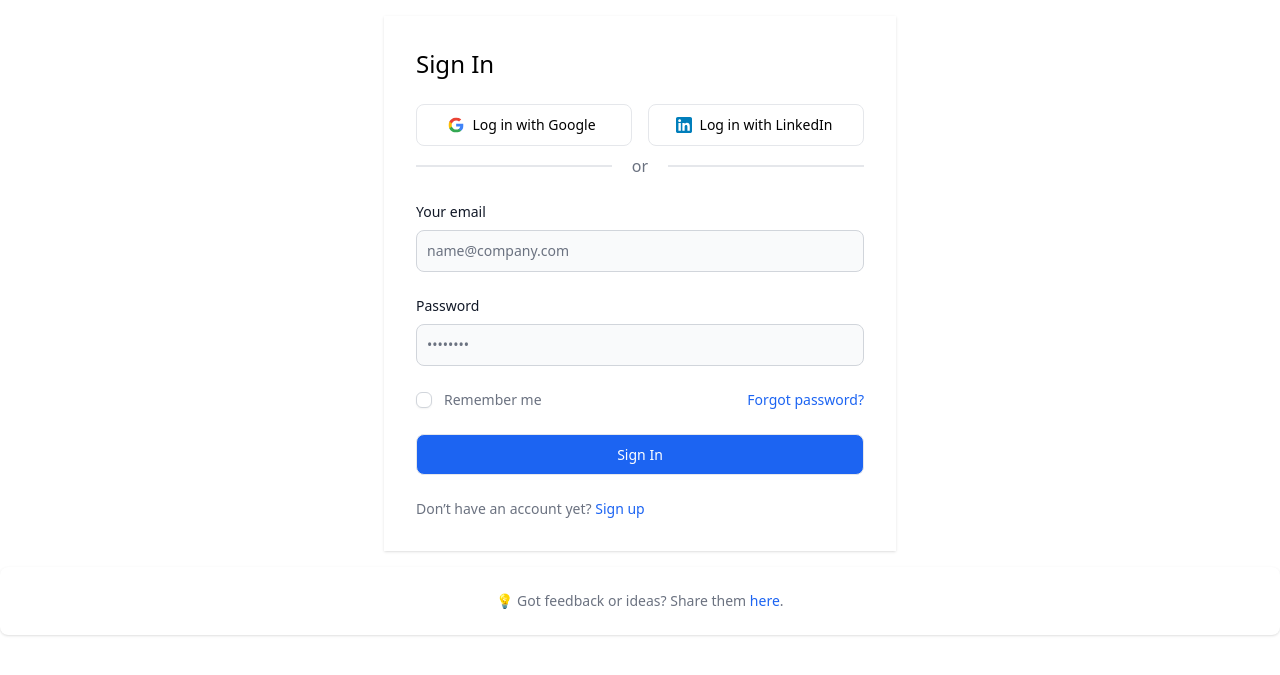
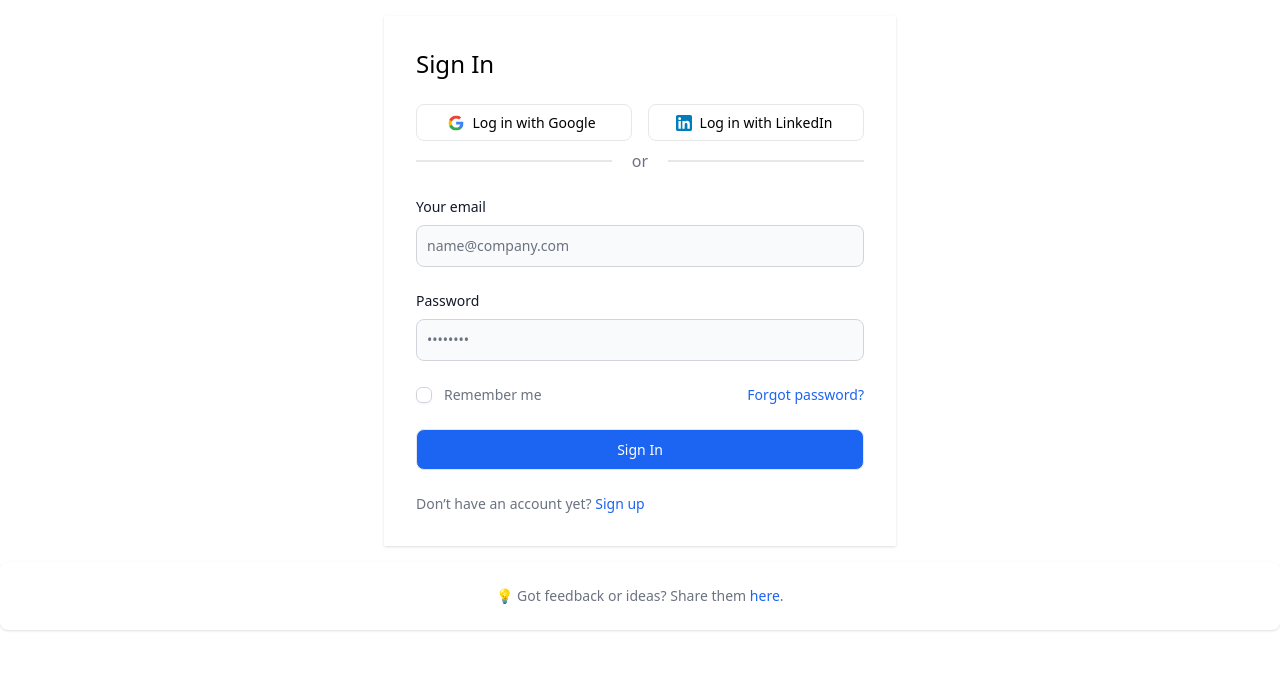
Before and after one commit to corradio/polynomial, a Django app: page /accounts/login/ in a window 1280 px wide. Shown: the part 61-736 px from the top of the page. Run offline with Django 4.2, Linux system fonts and the light colour scheme; style sheets or scripts are compiled from the project's sources; parts of the project's set-up code (start-up, migrations or seed data) failed here and were passed over; some libraries are stand-ins or nearby versions.

Commit message:
Social login skips confirmation step, causing restyling of buttons. Added signal to autoconnect social when email is verified

```diff
--- a/mainapp/apps.py
+++ b/mainapp/apps.py
@@ -4,3 +4,6 @@ from django.apps import AppConfig
 class MainappConfig(AppConfig):
     default_auto_field = "django.db.models.BigAutoField"
     name = "mainapp"
+
+    def ready(self):
+        import mainapp.signals
--- a/styles/src/styles.css
+++ b/styles/src/styles.css
@@ -16,7 +16,7 @@
     @apply text-blue-600 no-underline hover:underline;
   }
   /* forms */
-  input[type='submit'], button[type='submit'], button.primaryAction, .btn {
+  input[type='submit'], button[type='submit'], input[type='button'], button.primaryAction, .btn {
     /* note button.primaryAction is used in django-allauth */
     @apply no-underline hover:no-underline
       text-black font-medium text-sm px-4 py-2
@@ -25,7 +25,7 @@
     line-height: initial;
   }
   /* CTA */
-  input[type='submit'], button[type='submit'], button.primaryAction, .btn.cta {
+  input[type='submit'], button.primaryAction, .btn.cta {
     @apply
       text-white
       focus:ring-4 focus:ring-blue-300 focus:outline-none
@@ -35,10 +35,6 @@
   input:disabled {
     @apply
       disabled:bg-slate-50 disabled:text-slate-500 disabled:border-slate-200 disabled:shadow-none;
-  }
-  input[type='button'] {
-    @apply
-      py-1 px-2 rounded border border-gray-300 hover:bg-gray-100;
   }
   form > div > label, form > p > label {
     @apply block mb-2 text-sm font-medium text-gray-900;
--- a/templates/socialaccount/snippets/provider_list.html
+++ b/templates/socialaccount/snippets/provider_list.html
@@ -14,10 +14,9 @@
 {% endfor %}
 {% endif %}
 <li class="w-full">
-  <a
-    class="btn w-full text-sm px-5 py-2.5 text-center inline-flex items-center justify-center socialaccount_provider {{provider.id}}"
-    href="{% provider_login_url provider.id process=process scope=scope auth_params=auth_params %}"
-  >
+  <form action="{% provider_login_url provider.id process=process scope=scope auth_params=auth_params %}" method="post">
+    {% csrf_token %}
+    <button type="submit" class="btn w-full text-sm px-5 py-2.5 text-center inline-flex items-center justify-center socialaccount_provider {{provider.id}}">
       {% if provider.id == 'google' %}
       <svg class="w-4 h-4 mr-2 -ml-1" viewBox="0 0 21 20" fill="none" xmlns="http://www.w3.org/2000/svg">
         <g clip-path="url(#clip0_13183_10121)"><path d="M20.3081 10.2303C20.3081 9.55056 20.253 8.86711 20.1354 8.19836H10.7031V12.0492H16.1046C15.8804 13.2911 15.1602 14.3898 14.1057 15.0879V17.5866H17.3282C19.2205 15.8449 20.3081 13.2728 20.3081 10.2303Z" fill="#3F83F8"></path><path d="M10.7019 20.0006C13.3989 20.0006 15.6734 19.1151 17.3306 17.5865L14.1081 15.0879C13.2115 15.6979 12.0541 16.0433 10.7056 16.0433C8.09669 16.0433 5.88468 14.2832 5.091 11.9169H1.76562V14.4927C3.46322 17.8695 6.92087 20.0006 10.7019 20.0006V20.0006Z" fill="#34A853"></path><path d="M5.08857 11.9169C4.66969 10.6749 4.66969 9.33008 5.08857 8.08811V5.51233H1.76688C0.348541 8.33798 0.348541 11.667 1.76688 14.4927L5.08857 11.9169V11.9169Z" fill="#FBBC04"></path><path d="M10.7019 3.95805C12.1276 3.936 13.5055 4.47247 14.538 5.45722L17.393 2.60218C15.5852 0.904587 13.1858 -0.0287217 10.7019 0.000673888C6.92087 0.000673888 3.46322 2.13185 1.76562 5.51234L5.08732 8.08813C5.87733 5.71811 8.09302 3.95805 10.7019 3.95805V3.95805Z" fill="#EA4335"></path></g><defs><clipPath id="clip0_13183_10121"><rect width="20" height="20" fill="white" transform="translate(0.5)"></rect></clipPath></defs>
@@ -31,6 +30,7 @@
       {% else %}
       {{ process }} with {{provider.name}}
       {% endif %}
-  </a>
+    </button>
+  </form>
 </li>
 {% endfor %}
```
Also changed, not shown: config/settings.py (+3 -5 lines), mainapp/signals.py (added, +24 -0 lines). Lines whose indentation alone changed are shown as unchanged.
